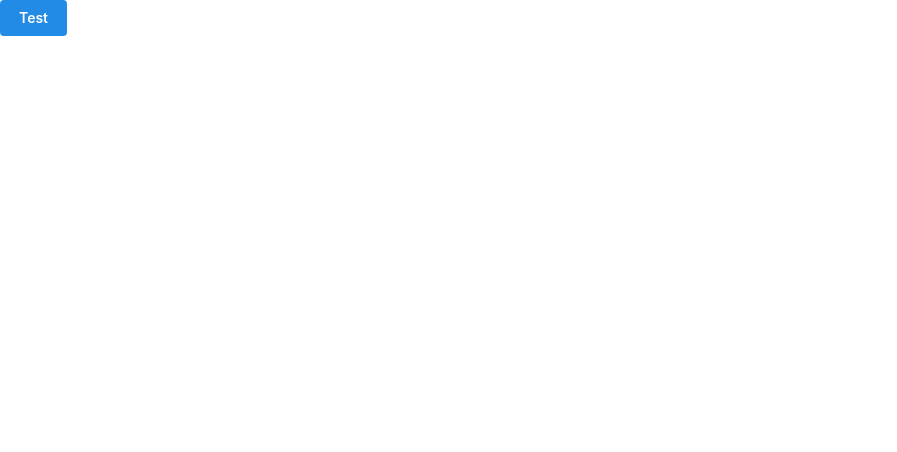
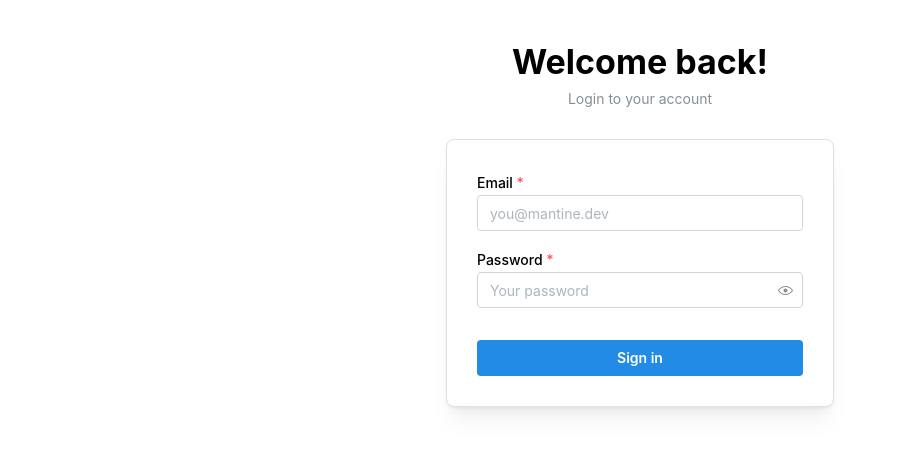
Before and after one commit to AndhikaK/mandatech, a React (Vite) app in the folder front-end/: page / in a window 1280 px wide. Shown: the top 452 px of the page, without its empty margins (0-897 px from the left). Built offline with nearby package versions, Linux system fonts and the light colour scheme.

Commit message:
feat: add login page

```diff
--- a/front-end/src/app/router/login.tsx
+++ b/front-end/src/app/router/login.tsx
@@ -1,7 +1,31 @@
-import { Button } from "@mantine/core";
+import {
+  TextInput,
+  PasswordInput,
+  Paper,
+  Title,
+  Text,
+  Container,
+  Button,
+} from '@mantine/core';
 
 export function LoginRoute() {
-  return <div>
-    <Button>Test</Button>
-  </div>;
+  return (
+    <Container size={420} my={40}>
+      <Title ta="center">
+        Welcome back!
+      </Title>
+      <Text c="dimmed" size="sm" ta="center" mt={5}>
+        Login to your account
+      </Text>
+
+      <Paper withBorder shadow="md" p={30} mt={30} radius="md">
+        <TextInput label="Email" placeholder="you@mantine.dev" required />
+        <PasswordInput label="Password" placeholder="Your password" required mt="md" />
+
+        <Button fullWidth mt="xl">
+          Sign in
+        </Button>
+      </Paper>
+    </Container>
+  );
 }
```
